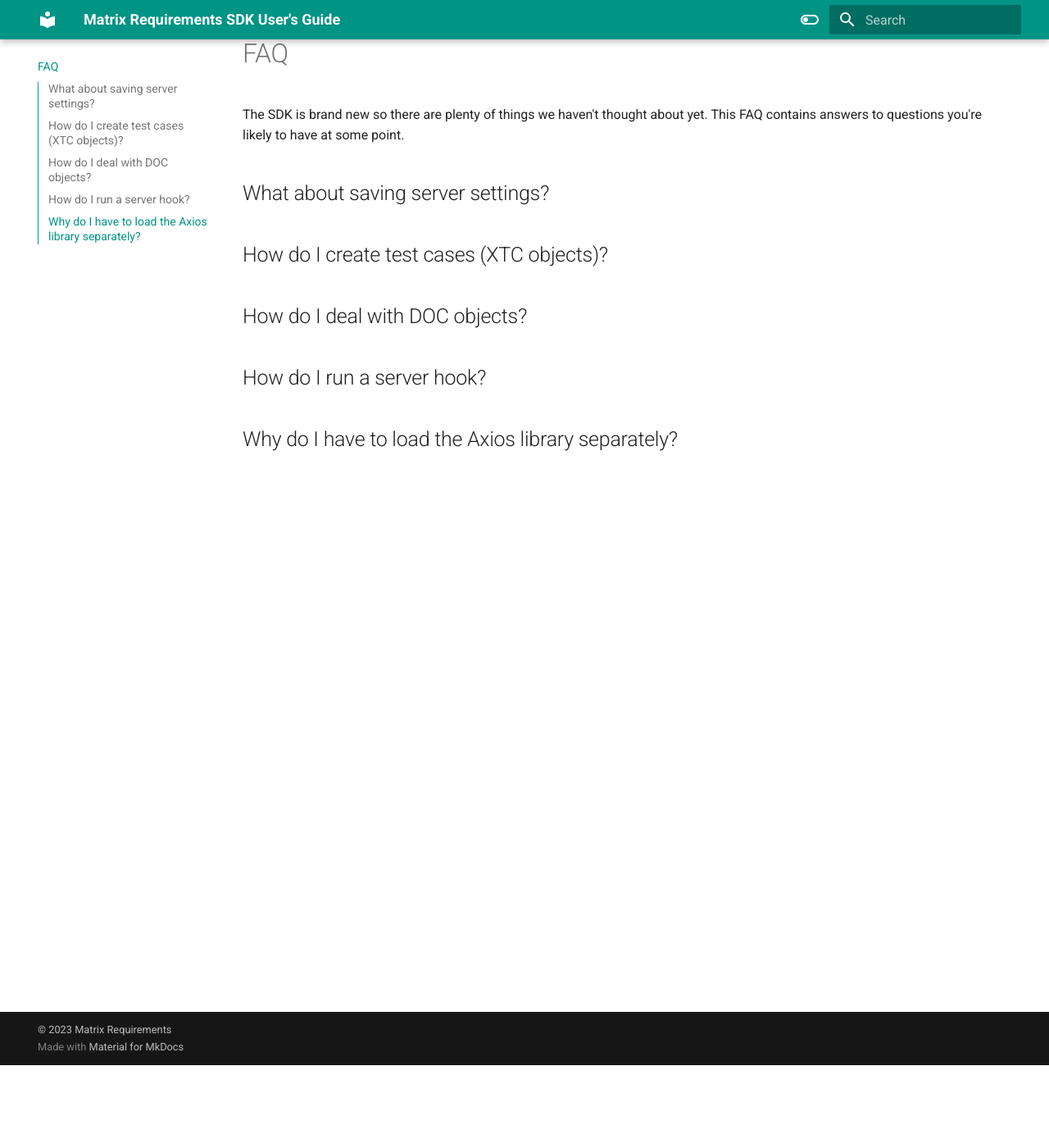
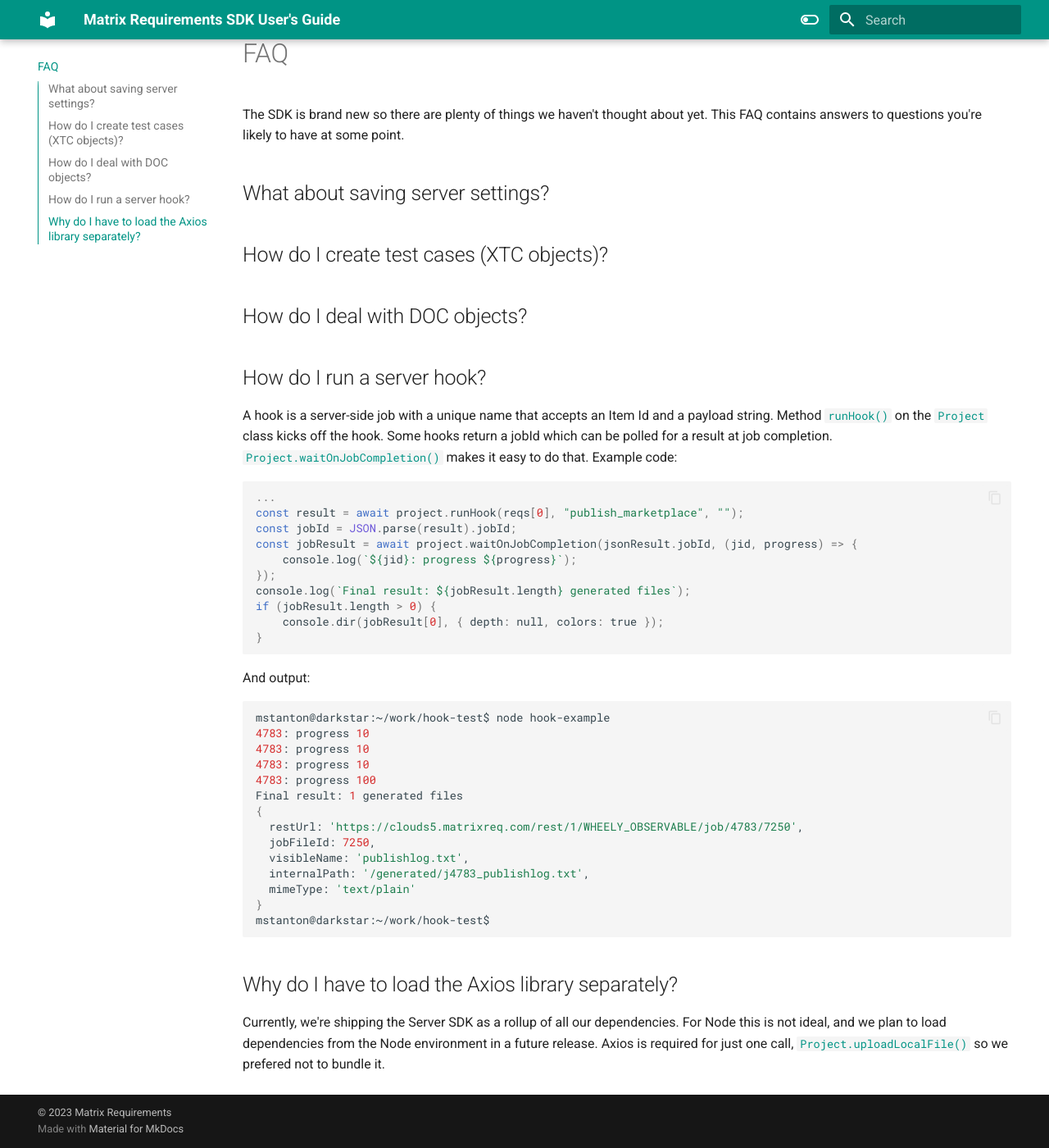
Before and after one commit to MatrixRequirements/matrix-sdk-docs, an MkDocs documentation site: the page built from docs/zee-faq.md, in a window 1280 px wide and 1400 px high, scrolled down 101 px. Shown: the whole window at 82% size. Built offline with MkDocs 1.6.1 and Material for MkDocs 9.7.7, drawn with Linux system fonts in a browser that asks for light colours.

Commit message:
document hooks

````diff
--- a/docs/zee-faq.md
+++ b/docs/zee-faq.md
@@ -11,4 +11,49 @@
 
 ## How do I run a server hook?
 
+A hook is a server-side job with a unique name that accepts an Item Id and a
+payload string. Method [`runHook()`](reference/classes/serverSdk.Project.html#runHook) on
+the [`Project`](reference/classes/serverSdk.Project.html) class kicks off the
+hook. Some hooks return a jobId which can be polled for a result at job completion.
+[`Project.waitOnJobCompletion()`](reference/classes/serverSdk.Project.html#waitOnJobCompletion)
+makes it easy to do that. Example code:
+
+```js
+...
+const result = await project.runHook(reqs[0], "publish_marketplace", "");
+const jobId = JSON.parse(result).jobId;
+const jobResult = await project.waitOnJobCompletion(jsonResult.jobId, (jid, progress) => {
+    console.log(`${jid}: progress ${progress}`);
+});
+console.log(`Final result: ${jobResult.length} generated files`);
+if (jobResult.length > 0) {
+    console.dir(jobResult[0], { depth: null, colors: true });
+}
+```
+
+And output:
+
+```bash
+mstanton@darkstar:~/work/hook-test$ node hook-example
+4783: progress 10
+4783: progress 10
+4783: progress 10
+4783: progress 100
+Final result: 1 generated files
+{
+  restUrl: 'https://clouds5.matrixreq.com/rest/1/WHEELY_OBSERVABLE/job/4783/7250',
+  jobFileId: 7250,
+  visibleName: 'publishlog.txt',
+  internalPath: '/generated/j4783_publishlog.txt',
+  mimeType: 'text/plain'
+}
+mstanton@darkstar:~/work/hook-test$
+```
+
 ## Why do I have to load the Axios library separately?
+
+Currently, we're shipping the Server SDK as a rollup of all our dependencies.
+For Node this is not ideal, and we plan to load dependencies from the Node
+environment in a future release. Axios is required for just one call,
+[`Project.uploadLocalFile()`](reference/classes/serverSdk.Project.html#uploadLocalFile)
+so we prefered not to bundle it.
````
Also changed, not shown: docs/part2.md (+4 -1 lines).
